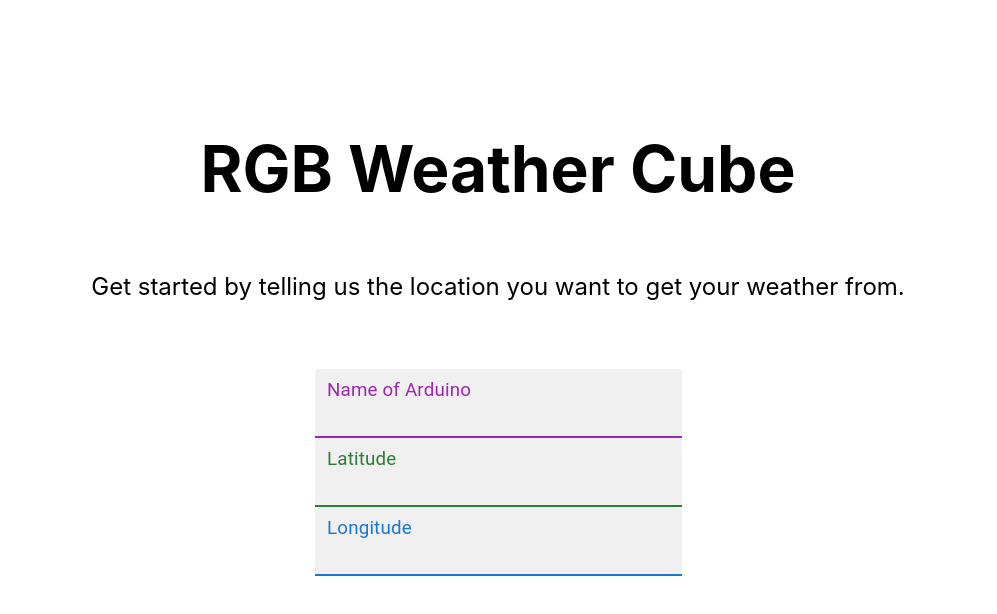
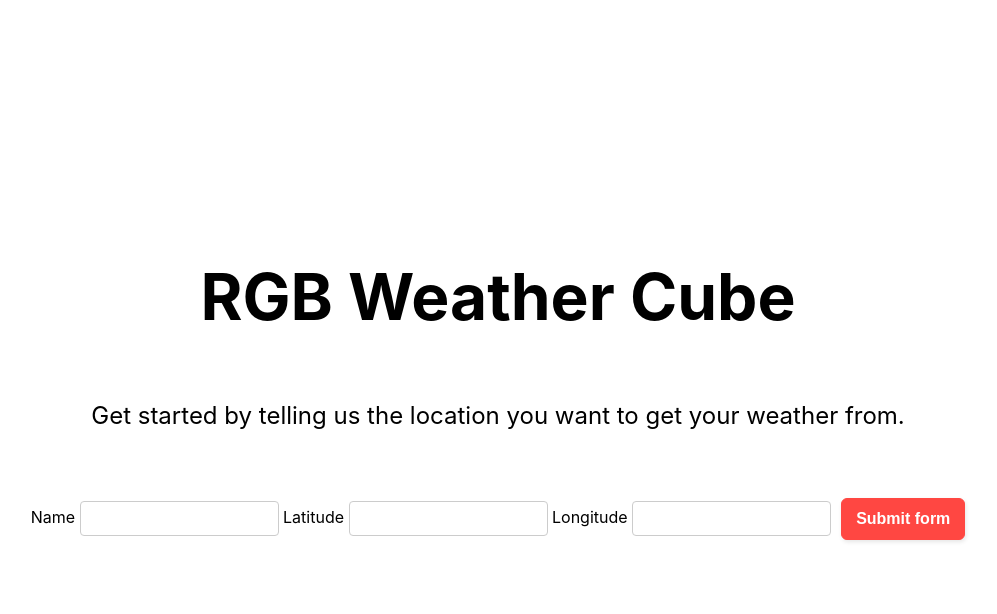
Before and after one commit to rfuller1/rgb-cube-website, a Next.js app: page / in a window 1280 px wide. Shown: the top 614 px of the page, without its empty margins (142-1139 px from the left). Built offline with nearby package versions, Linux system fonts and the light colour scheme.

Commit message:
had to revert some styling because of issues with react

```diff
--- a/pages/index.tsx
+++ b/pages/index.tsx
@@ -37,7 +37,6 @@ export default function Home() {
      };
 
    return (
-
      <div className={styles.container}>
        <main className={styles.main}>
          <h1 className={styles.title}>
@@ -47,36 +46,24 @@ export default function Home() {
          <p className={styles.description}>
            Get started by telling us the location you want to get your weather from.
          </p>
-
-
          <div>
 
     <form onSubmit={handleSubmit}>
-   <Grid
-   container
- direction="column"
- justifyContent="center"
- alignItems="center"
 
->
-     <TextField
-       label="Name of Arduino" variant="filled" color="secondary" sx={{ input: { color: 'white' } }} focused
-       inputProps={{style: {fontSize: 25}}}
-       InputLabelProps={{style: {fontSize: 25}}}
-       id="longitude"
-       name="longitude"
+
+    <label> Name </label>
+
+      <input className={styles.form_input}
         id="first_name"
         name="first_name"
         type="text"
         onChange={event => setName(event.target.value)}
         value={name}
       />
-     <Box sx={visuallyHidden}>Enter the name of the Arduino you are connecting to here.</Box>
 
-      <TextField
-      label="Latitude" variant="filled" color="success" sx={{ input: { color: 'white' } }} focused
-      inputProps={{style: {fontSize: 25}}}
-      InputLabelProps={{style: {fontSize: 25}}}
+
+<label> Latitude </label>
+      <input className={styles.form_input}
         id="latitude"
         name="latitude"
         type="text"
@@ -84,14 +71,8 @@ export default function Home() {
         onChange={event => setLati(event.target.value)}
         value={lati}
       />
-     <Box sx={visuallyHidden}>Enter the latitude of the location whose weather you want to view.</Box>
-
-     <TextField
-
-       label="Longitude"
-       inputProps={{style: {fontSize: 25}}}
-       InputLabelProps={{style: {fontSize: 25}}}
-       variant="filled" color="primary" sx={{input: { color: 'white' }}} focused
+<label> Longitude </label>
+      <input className={styles.form_input}
         id="longitude"
         name="longitude"
         type="text"
@@ -99,21 +80,14 @@ export default function Home() {
         onChange={event => setLongi(event.target.value)}
         value={longi}
       />
-     <Box sx={visuallyHidden}>Enter the longitude of the location whose weather you want to view.</Box>
-     <Box m={2} pt={3}>
+    <button className={styles.button} type="submit">Submit form</button>
 
-     <Button sx={{ color: 'white', borderColor: 'white' }} inputProps={{style: {fontSize: 25}}}
-     InputLabelProps={{style: {fontSize: 25}}} type="submit" variant="outlined">Submit</Button>
-     </Box>
+    </form>
 
-
-</Grid>
-   </form>
   </div>
 
        </main>
 
      </div>
-
    )
  }
--- a/styles/Home.module.css
+++ b/styles/Home.module.css
@@ -11,6 +11,51 @@
   justify-content: center;
   align-items: center;
 }
+
+.form_input {
+  padding: 9px 10px;
+  display: inline-block;
+  border: 1px solid #ccc;
+  border-radius: 4px;
+  box-sizing: border-box;
+}
+
+
+
+/* CSS */
+.button {
+  margin-left: 10px;
+  background: #FF4742;
+  border: 1px solid #FF4742;
+  border-radius: 6px;
+  box-shadow: rgba(0, 0, 0, 0.1) 1px 2px 4px;
+  box-sizing: border-box;
+  color: #FFFFFF;
+  cursor: pointer;
+  display: inline-block;
+  font-size: 16px;
+  font-weight: 800;
+  line-height: 16px;
+  min-height: 20px;
+  outline: 0;
+  padding: 12px 14px;
+  text-align: center;
+  vertical-align: middle;
+}
+
+
+.button:hover,
+.button:active {
+  background-color: initial;
+  background-position: 0 0;
+  color: #FF4742;
+}
+
+.button:active {
+  opacity: .5;
+}
+
+
 
 .footer {
   display: flex;
```
Lines whose indentation alone changed are shown as unchanged.
